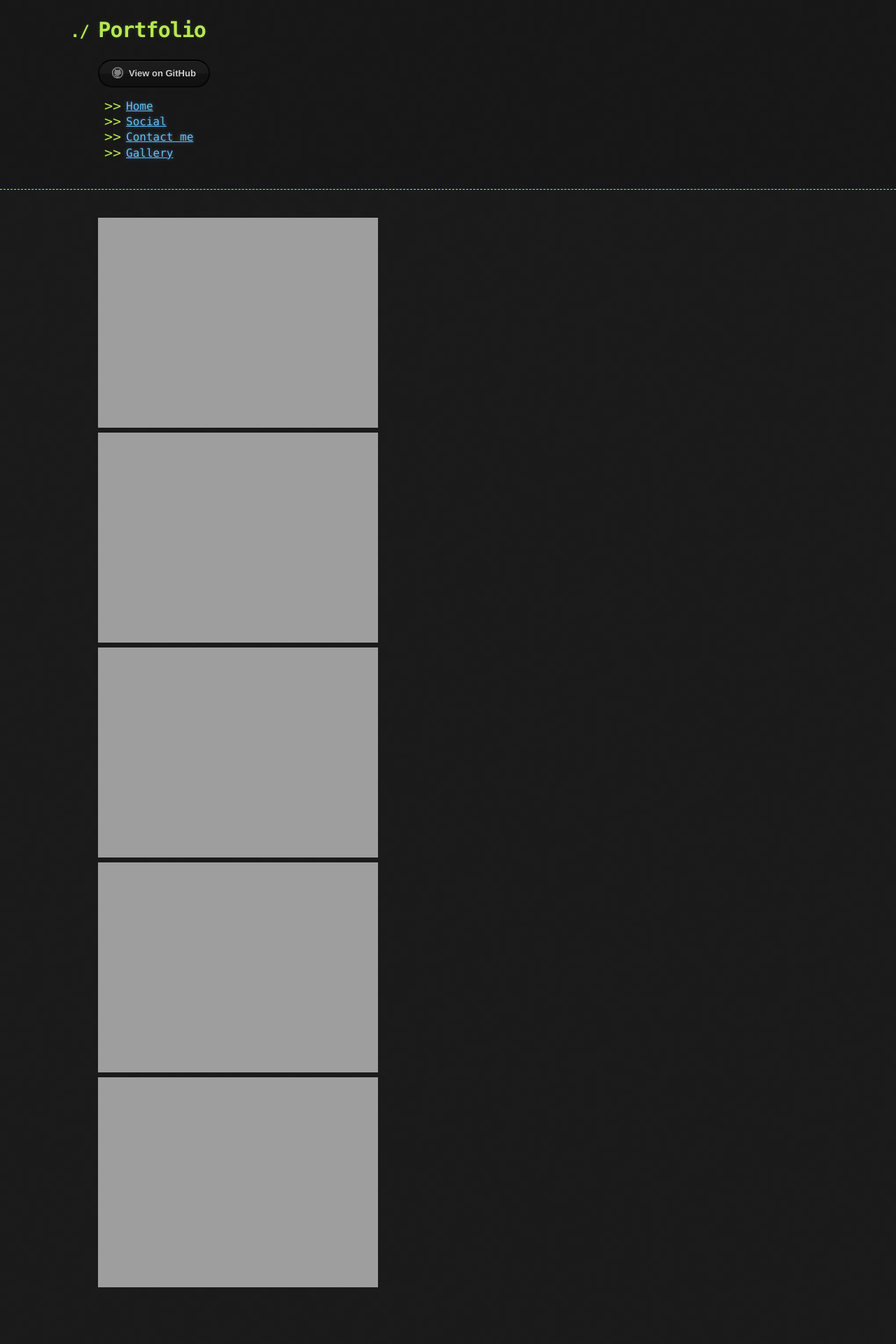
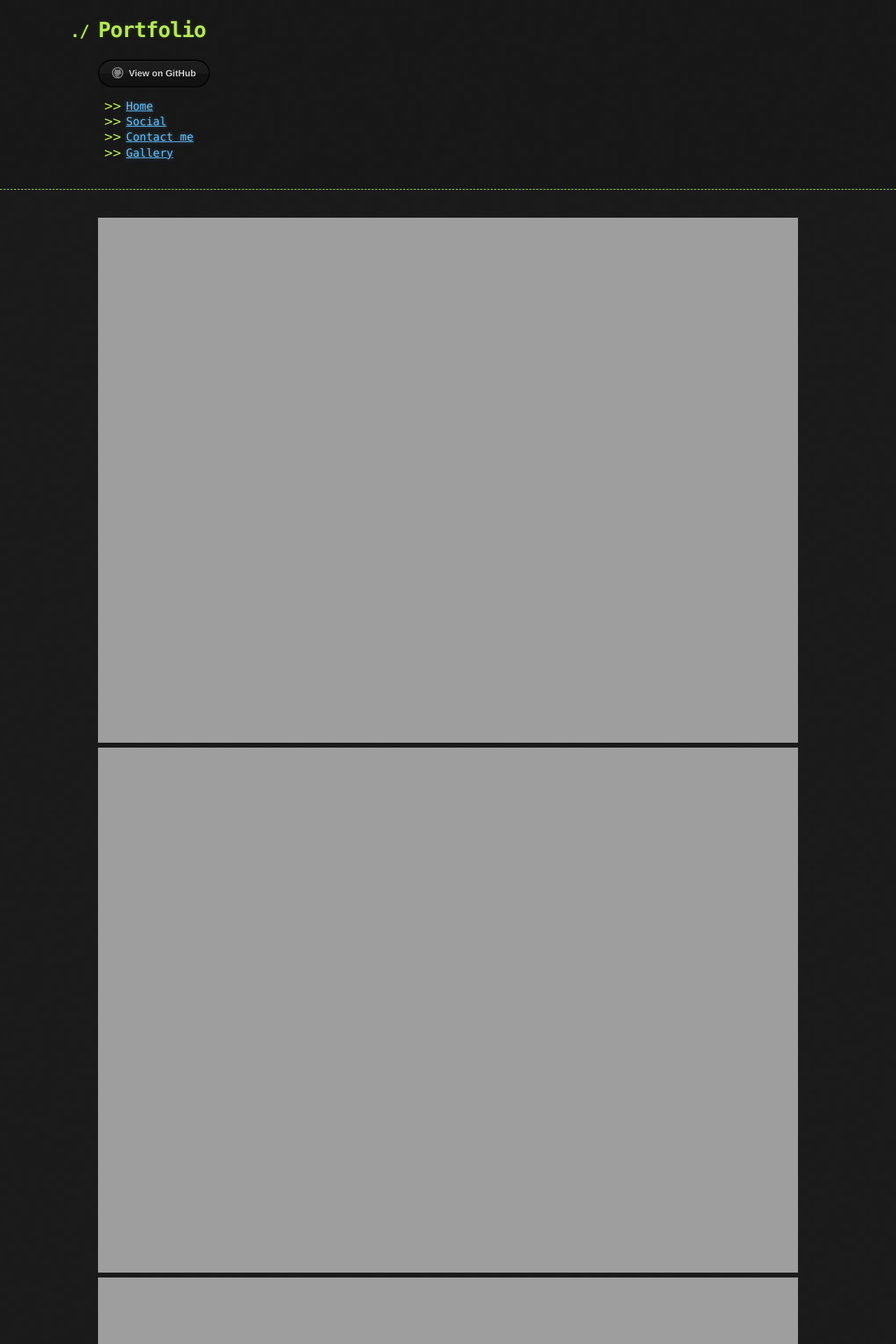
Before and after one commit to ElliotEserin/Portfolio, a Jekyll site: the page built from gallery.md, in a window 1280 px wide. Shown: the top 1920 px of the page at 70% size. Built offline with Jekyll 4.4.1, drawn with Linux system fonts in a browser that asks for light colours; our own code applies the rules of GitHub Pages for plain Markdown files; the repository's description, which GitHub fills in, is left out; before the commit the page ends 1866 px from its top, so only the background shows below that.

Commit message:
Update gallery.md

```diff
--- a/gallery.md
+++ b/gallery.md
@@ -1,5 +1,5 @@
-  <img src="https://ellioteserin.github.io/portfolio/assets/images/Capture.PNG" alt="drawing"/><br/>
-  <img src="https://ellioteserin.github.io/portfolio/assets/images/Capture1.PNG" alt="drawing"/><br/>
-  <img src="https://ellioteserin.github.io/portfolio/assets/images/Capture2.PNG" alt="drawing"/><br/>
-  <img src="https://ellioteserin.github.io/portfolio/assets/images/Capture3.PNG" alt="drawing"/><br/>
-  <img src="https://ellioteserin.github.io/portfolio/assets/images/Capture4.PNG" alt="drawing"/><br/>
+  <img src="https://ellioteserin.github.io/portfolio/assets/images/Capture.PNG" alt="drawing" width="100%"/><br/>
+  <img src="https://ellioteserin.github.io/portfolio/assets/images/Capture1.PNG" alt="drawing" width="100%"/><br/>
+  <img src="https://ellioteserin.github.io/portfolio/assets/images/Capture2.PNG" alt="drawing" width="100%"/><br/>
+  <img src="https://ellioteserin.github.io/portfolio/assets/images/Capture3.PNG" alt="drawing" width="100%"/><br/>
+  <img src="https://ellioteserin.github.io/portfolio/assets/images/Capture4.PNG" alt="drawing" width="100%"/><br/>
```
